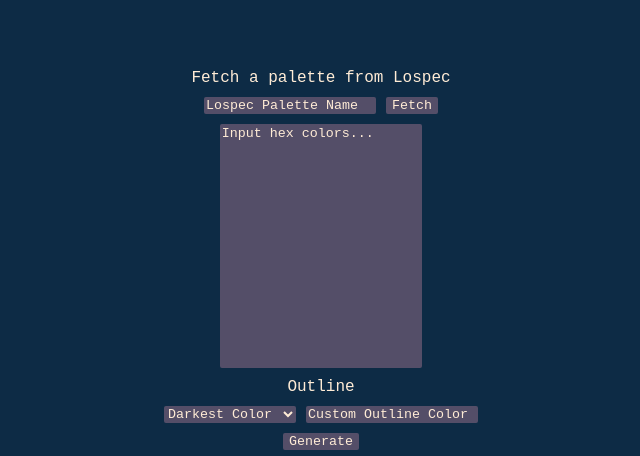
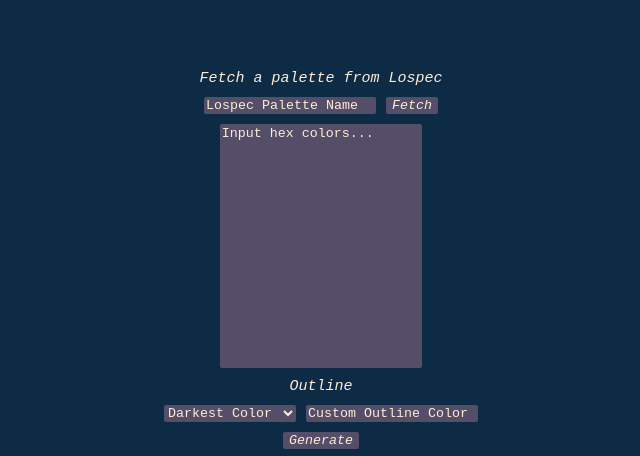
Before and after one commit to Snorfield/palette-to-shader, a plain HTML site: page index.html in a window 1280 px wide. Shown: the top 456 px of the page, 319-959 px from the left. Drawn offline with Linux system fonts and the light colour scheme; a web font is replaced by a local one.

Commit message:
Update index.html

```diff
--- a/index.html
+++ b/index.html
@@ -13,16 +13,16 @@
 
 <body>
     <div class="main-container">
-        <p class="text">Fetch a palette from Lospec</p>
+        <p class="text" style="font-size: 15px"><i>Fetch a palette from Lospec</i></p>
 
         <div class="flex-container">
             <input id="palette-name" type="text" class="input" placeholder="Lospec Palette Name">
-            <button class="button press" id="fetch">Fetch</button>
+            <button class="button press" id="fetch"><i>Fetch</i></button>
         </div>
 
         <textarea class="textarea" id="color-input" placeholder="Input hex colors..." spellcheck="false"></textarea>
 
-        <p class="text">Outline</p>
+        <p class="text" style="font-size: 15px"><i>Outline</i></p>
         <div class="flex-container">
             <select id="dropdown">
                 <option value="dark">Darkest Color</option>
@@ -30,7 +30,7 @@
             </select>
             <input type="text" class="input" placeholder="Custom Outline Color" id="custom-outline">
         </div>
-        <button class="button press" id="generate">Generate</button>
+        <button class="button press" id="generate"><i>Generate</i></button>
 
         <textarea class="textarea" id="code-output" placeholder="Generated code..." spellcheck="false"></textarea>
         <a class="text" id="url" href="https://lospec.com/palette-list/slso8">Site Color Palette</a>
```
